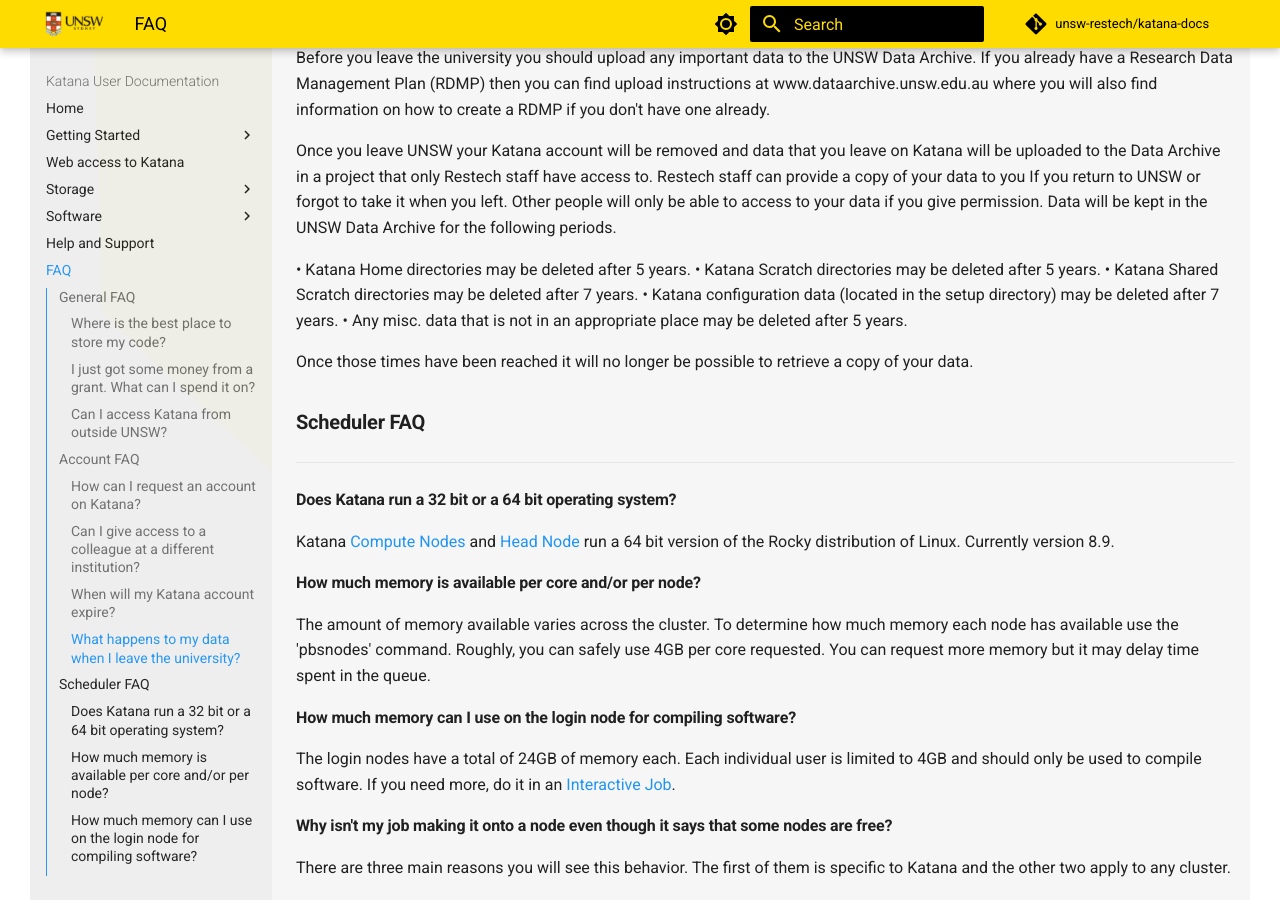
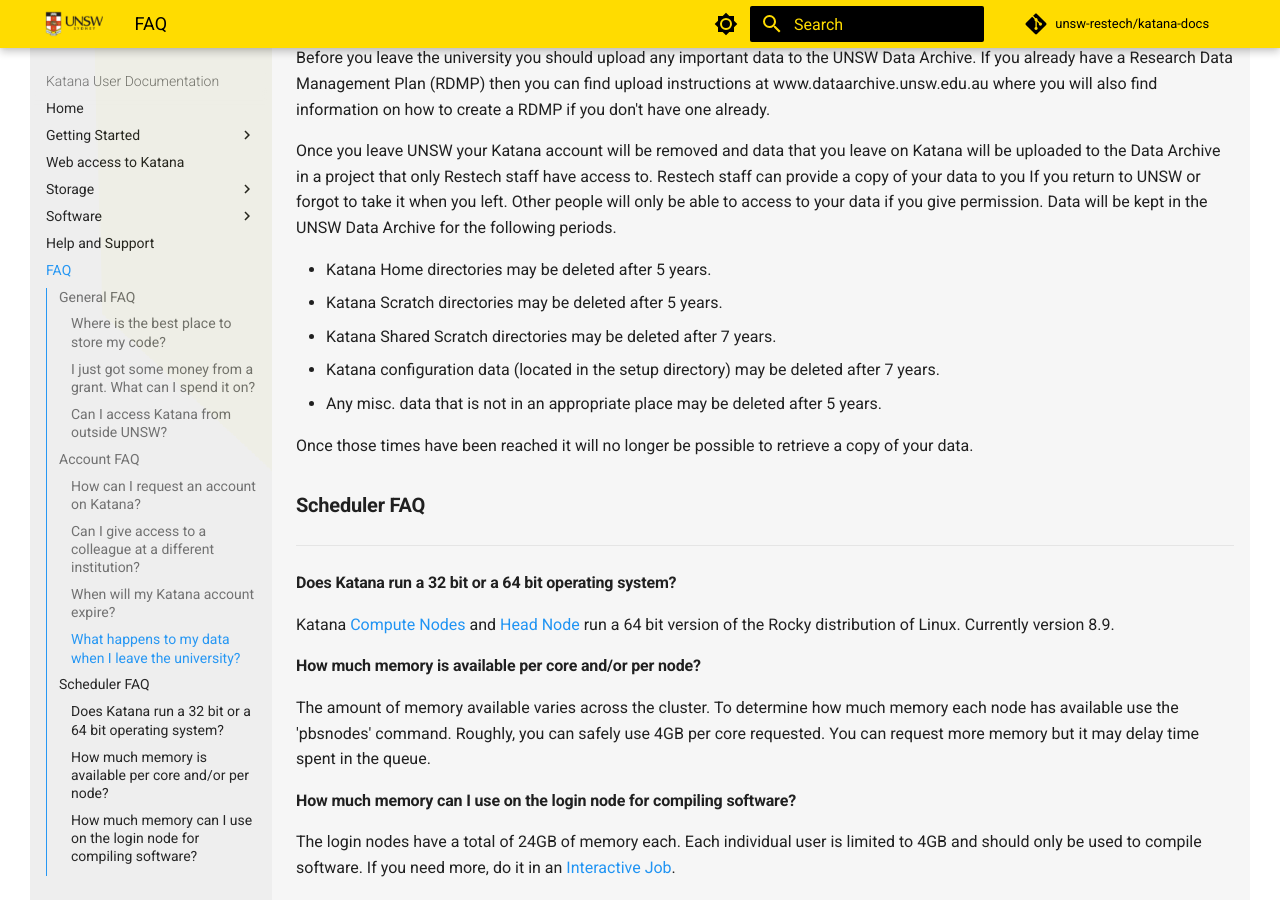
Before and after one commit to unsw-restech/unsw-restech.github.io, an MkDocs documentation site: the page built from docs/help_support/faq.md, in a window 1280 px wide and 900 px high, scrolled down 996 px. Built offline with MkDocs 1.6.1 and Material for MkDocs 9.7.7, drawn with Linux system fonts in a browser that asks for light colours; comment, search, counter and statistics services are not loaded.

Commit message:
Update faq.md
Fixed dot points

```diff
--- a/docs/help_support/faq.md
+++ b/docs/help_support/faq.md
@@ -39,11 +39,11 @@
 to take it when you left. Other people will only be able to access to your data if you give permission.
 Data will be kept in the UNSW Data Archive for the following periods.
 
-•	Katana Home directories may be deleted after 5 years.
-•	Katana Scratch directories may be deleted after 5 years.
-•	Katana Shared Scratch directories may be deleted after 7 years.
-•	Katana configuration data (located in the setup directory) may be deleted after 7 years.
-•	Any misc. data that is not in an appropriate place may be deleted after 5 years.
+- Katana Home directories may be deleted after 5 years.
+- Katana Scratch directories may be deleted after 5 years.
+- Katana Shared Scratch directories may be deleted after 7 years.
+- Katana configuration data (located in the setup directory) may be deleted after 7 years.
+- Any misc. data that is not in an appropriate place may be deleted after 5 years.
 
 Once those times have been reached it will no longer be possible to retrieve a copy of your data.
 
```
